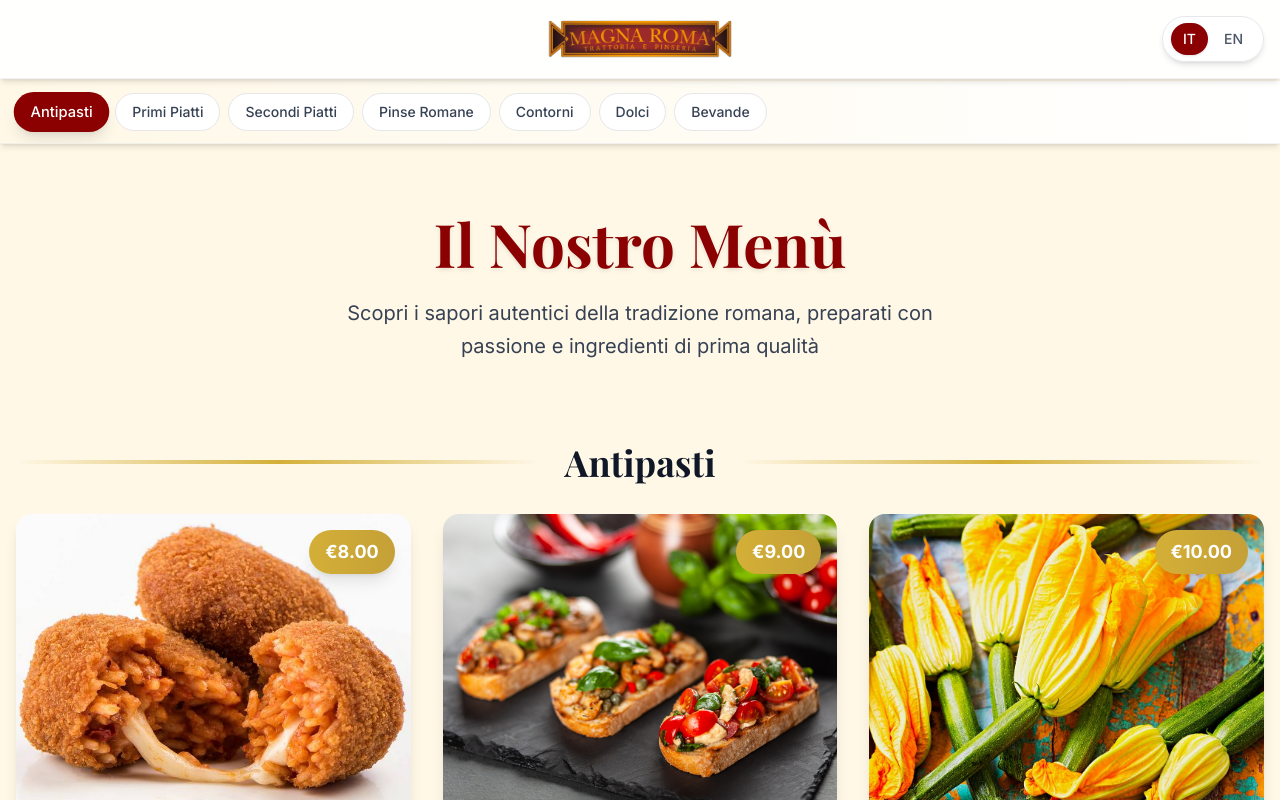
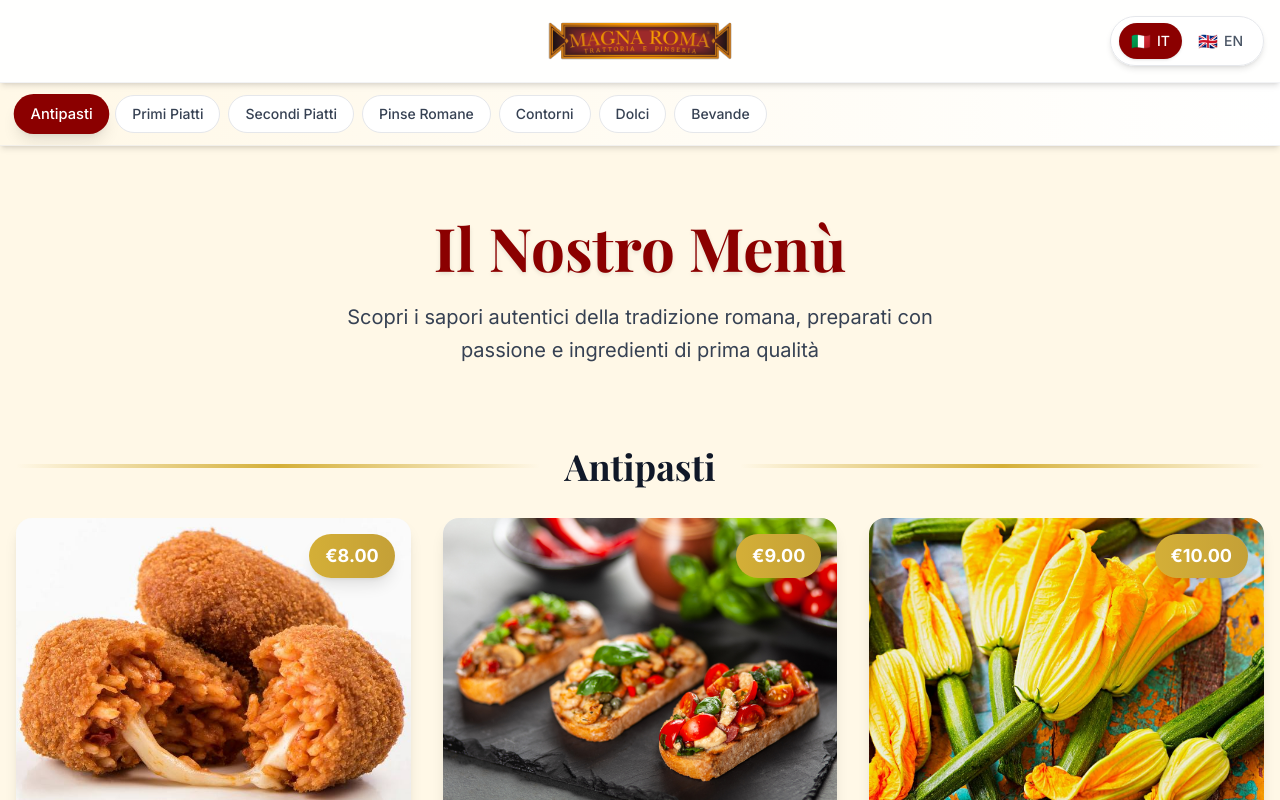
Before and after one commit to gofooditalia/magnaroma-table-menu, a Next.js app: page / in a window 1280 px wide. Shown: the top 800 px of the page. Built offline with nearby package versions, Linux system fonts and the light colour scheme; a web font is replaced by a local one.

Commit message:
feat: add flag icons to language switcher
- Added 🇮🇹 Italian flag to IT button
- Added 🇬🇧 UK flag to EN button
- Improved visual clarity and user experience
- More intuitive language selection

```diff
--- a/src/components/LanguageSwitcher.tsx
+++ b/src/components/LanguageSwitcher.tsx
@@ -9,25 +9,27 @@ export default function LanguageSwitcher() {
     <div className="flex items-center gap-1 bg-white/90 backdrop-blur-sm rounded-full px-2 py-1.5 shadow-md border border-gray-200">
       <button
         onClick={() => setLanguage('it')}
-        className={`px-3 py-1.5 rounded-full text-sm font-medium transition-all touch-manipulation ${
+        className={`px-3 py-1.5 rounded-full text-sm font-medium transition-all touch-manipulation flex items-center gap-1.5 ${
           language === 'it'
             ? 'bg-[#8B0000] text-white shadow-sm'
             : 'text-gray-600 hover:text-gray-900 active:bg-gray-100'
         }`}
         aria-label="Cambia lingua in Italiano"
       >
-        IT
+        <span className="text-base">🇮🇹</span>
+        <span>IT</span>
       </button>
       <button
         onClick={() => setLanguage('en')}
-        className={`px-3 py-1.5 rounded-full text-sm font-medium transition-all touch-manipulation ${
+        className={`px-3 py-1.5 rounded-full text-sm font-medium transition-all touch-manipulation flex items-center gap-1.5 ${
           language === 'en'
             ? 'bg-[#8B0000] text-white shadow-sm'
             : 'text-gray-600 hover:text-gray-900 active:bg-gray-100'
         }`}
         aria-label="Switch language to English"
       >
-        EN
+        <span className="text-base">🇬🇧</span>
+        <span>EN</span>
       </button>
     </div>
   );
```
